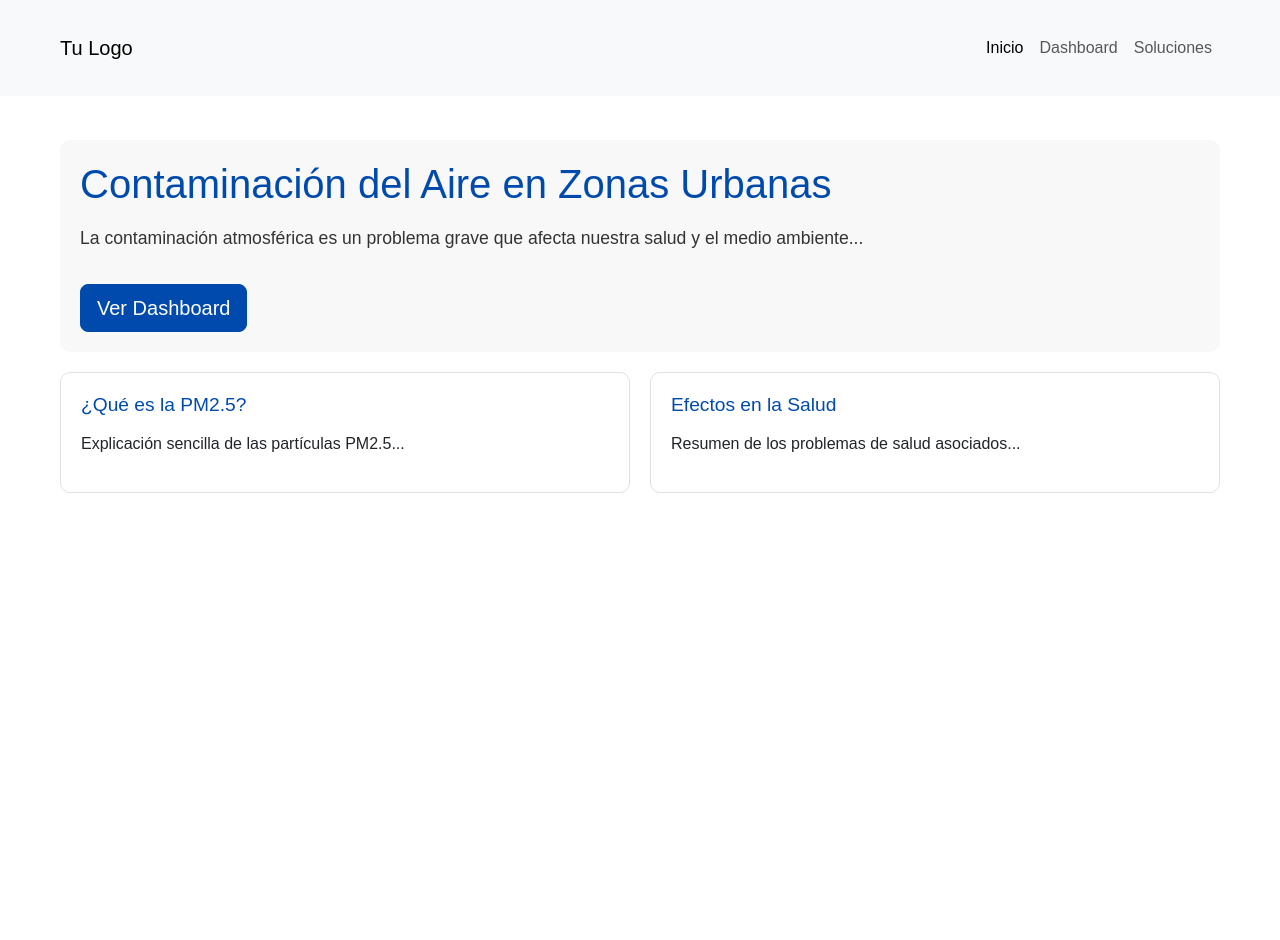
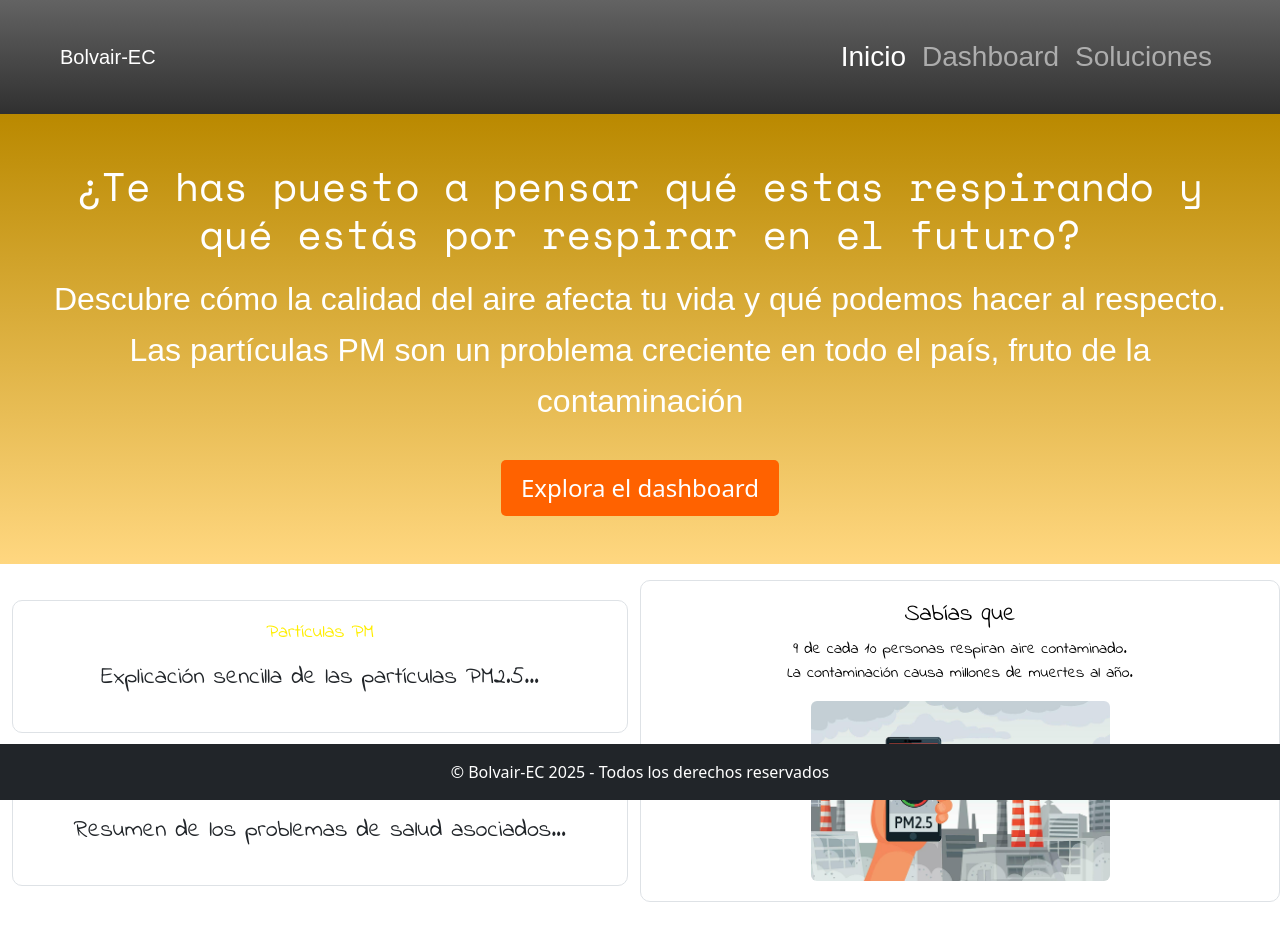
Before and after one commit to egestivo/proyecto-p1, a plain HTML site: page index.html in a window 1280 px wide. Before the commit the page ends 800 px from the top, so only its background shows below. Drawn offline with nearby package versions, Linux system fonts and the light colour scheme; a web font is replaced by a local one.

Commit message:
Index completo

```diff
--- a/index.html
+++ b/index.html
@@ -12,9 +12,9 @@
 
 <body>
 
-    <nav class="navbar navbar-expand-lg navbar-light bg-light">
-        <div class="container">
-            <a class="navbar-brand" href="#">Tu Logo</a>
+    <nav class="navbar navbar-expand-lg main-nav bg-dark fs-3" data-bs-theme="dark">
+        <div class="container ">
+            <a class="navbar-brand" href="#">Bolvair-EC</a>
             <button class="navbar-toggler" type="button" data-bs-toggle="collapse" data-bs-target="#navbarNav"
                 aria-controls="navbarNav" aria-expanded="false" aria-label="Toggle navigation">
                 <span class="navbar-toggler-icon"></span>
@@ -35,35 +35,60 @@
         </div>
     </nav>
 
-    <div class="container mt-4">
+    <div class="container-fluid info-principal text-center p-5">
         <section class="principal">
             <div class="titulo-principal">
-                <h1>Contaminación del Aire en Zonas Urbanas</h1>
+                <h1>¿Te has puesto a pensar qué estas respirando y qué estás por respirar en el futuro?</h1>
                 <p>
-                    La contaminación atmosférica es un problema grave que afecta nuestra salud y el medio ambiente...
+                    Descubre cómo la calidad del aire afecta tu vida y qué podemos hacer al respecto.
+                    Las partículas PM son un problema creciente en todo el país, fruto de la contaminación
                 </p>
-                <a href="dashboard.html" class="btn btn-primary btn-lg">
-                    Ver Dashboard
+            </div>
+            <div class="d-flex justify-content-center mt-4">
+                <a href="dashboard.html" class="dshbrd-btn btn-lg fs-4">
+                    Explora el dashboard
                 </a>
             </div>
         </section>
+    </div>
 
-        <section class="explicaciones">
-            <div class="card-grid">
-                <div class="card">
-                    <h5>¿Qué es la PM2.5?</h5>
-                    <p>
+    <div class="container-fluid mt-3">
+        <div class="row">
+            <div class="col-md-6">
+                <section class="explicaciones text-center">
+                    <div class="card-grid d-flex flex-column">
+                        <div class="card align-self-center container-fluid">
+                            <h5>Partículas PM</h5>
+                            <p class="fs-4">
                                 Explicación sencilla de las partículas PM2.5...
                             </p>
                         </div>
-                <div class="card">
+                        <div class="card align-self-center container-fluid">
                             <h5>Efectos en la Salud</h5>
-                    <p>
+                            <p class="fs-4">
                                 Resumen de los problemas de salud asociados...
                             </p>
                         </div>
                     </div>
                 </section>
+            </div>
+            <div class="card col-md-6 infografia text-center container-fluid">
+                <h4>Sabías que</h4>
+                    <ul>
+                        <li>9 de cada 10 personas respiran aire contaminado.</li>
+                        <li>La contaminación causa millones de muertes al año.</li>
+                    </ul>
+                <section class="imagen-contaminacion">
+                    <img src="img/Contaminacion_aire.png" alt="Contaminación del aire"
+                        class="img-fluid rounded mx-auto d-block" width="50%">
+                </section>
+            </div>
+        </div>
+    </div>
+
+    <footer class="bg-dark text-center text-lg-start mt-4 sticky-bottom">
+        <div class="text-center p-3">
+            &copy; Bolvair-EC 2025 - Todos los derechos reservados
         </div>
 
         <script src="https://cdn.jsdelivr.net/npm/bootstrap@5.3.6/dist/js/bootstrap.bundle.min.js"
--- a/styles/styles.css
+++ b/styles/styles.css
@@ -1,19 +1,29 @@
+/* Importamos fonts*/
+@import url('https://fonts.googleapis.com/css2?family=Aclonica&family=Agdasima:wght@400;700&family=Indie+Flower&family=Pacifico&family=Permanent+Marker&family=Rock+Salt&family=Rouge+Script&family=Shadows+Into+Light&family=Space+Mono:ital,wght@0,400;0,700;1,400;1,700&display=swap');
+
 /* Variables CSS */
 :root {
-    --color-primario: #004AAD;
-    --color-secundario: #6AB187;
+    --color-primario: #ffee00;
+    --color-secundario: #FF6200;
     --color-alerta: #E07A5F;
-    --color-fondo: #F8F8F8;
-    --color-texto: #333333;
-    --fuente-principal: sans-serif;
+    --color-texto: #ffffff;
+    --fuente-principal: Space Mono, sans-serif;
+    --fuente-secundaria: Agdasima, sans-serif;
+    --fuente-terciaria: Indie Flower, sans-serif;
 }
 
 /* Estilos Generales  */
 body {
-    font-family: var(--fuente-principal);
     margin: 0;
     padding: 0;
     color: var(--color-texto);
+    grid-template-rows: auto 1fr auto;
+}
+
+.main-nav {
+    background: #303030;
+    background: linear-gradient(0deg, rgba(48, 48, 48, 1) 0%, rgba(99, 99, 99, 1) 100%);
+    font-family: var(--fuente-secundaria);
 }
 
 .container {
@@ -22,37 +32,48 @@ body {
     padding: 20px;
 }
 
-.principal {
-    background-color: var(--color-fondo);
-    padding: 20px;
-    border-radius: 10px;
-    margin-bottom: 20px;
+.info-principal {
+    background: #ba8900;
+    background: linear-gradient(0deg, rgba(255, 215, 128, 1) 0%, rgba(186, 137, 0, 1) 100%);
 }
 
 .titulo-principal h1 {
     font-size: 2.5rem;
     margin-bottom: 1rem;
-    color: var(--color-primario);
+    color: var(--color-texto);
+    font-family: var(--fuente-principal);
 }
 
 .titulo-principal p {
-    font-size: 1.1rem;
+    font-size: 2rem;
     line-height: 1.6;
     margin-bottom: 2rem;
+    font-family: var(--fuente-secundaria);
 }
 
-.titulo-principal .btn-primary {
-    background-color: var(--color-primario);
-    border-color: var(--color-primario);
-}
-
-.titulo-principal .btn-primary:hover {
-    background-color: #003380;
-    border-color: #003380;
+.dshbrd-btn {
+    background-color: var(--color-secundario);
+    color: #fff;
+    padding: 10px 20px;
+    border-radius: 5px;
+    text-decoration: none;
 }
 
 .explicaciones {
     margin-top: 20px;
+    font-family: var(--fuente-terciaria);
+}
+
+.infografia {
+    color: black;
+    font-family: var(--fuente-terciaria);
+    padding: 20px;
+    border-radius: 10px;
+}
+
+.infografia ul {
+    list-style-type: none;
+    padding: 0;
 }
 
 .card-grid {
@@ -83,3 +104,15 @@ body {
         grid-template-columns: 1fr 1fr;
     }
 }
+
+/* Estilos para móviles (donde el footer no es fijos) */
+@media (max-width: 767px) {
+    nav {
+        position: static;
+    }
+
+    body {
+        padding-top: 0;
+        padding-bottom: 0;
+    }
+}
```
Also changed, not shown: img/Contaminacion_aire.png (added). Lines whose indentation alone changed are shown as unchanged.
